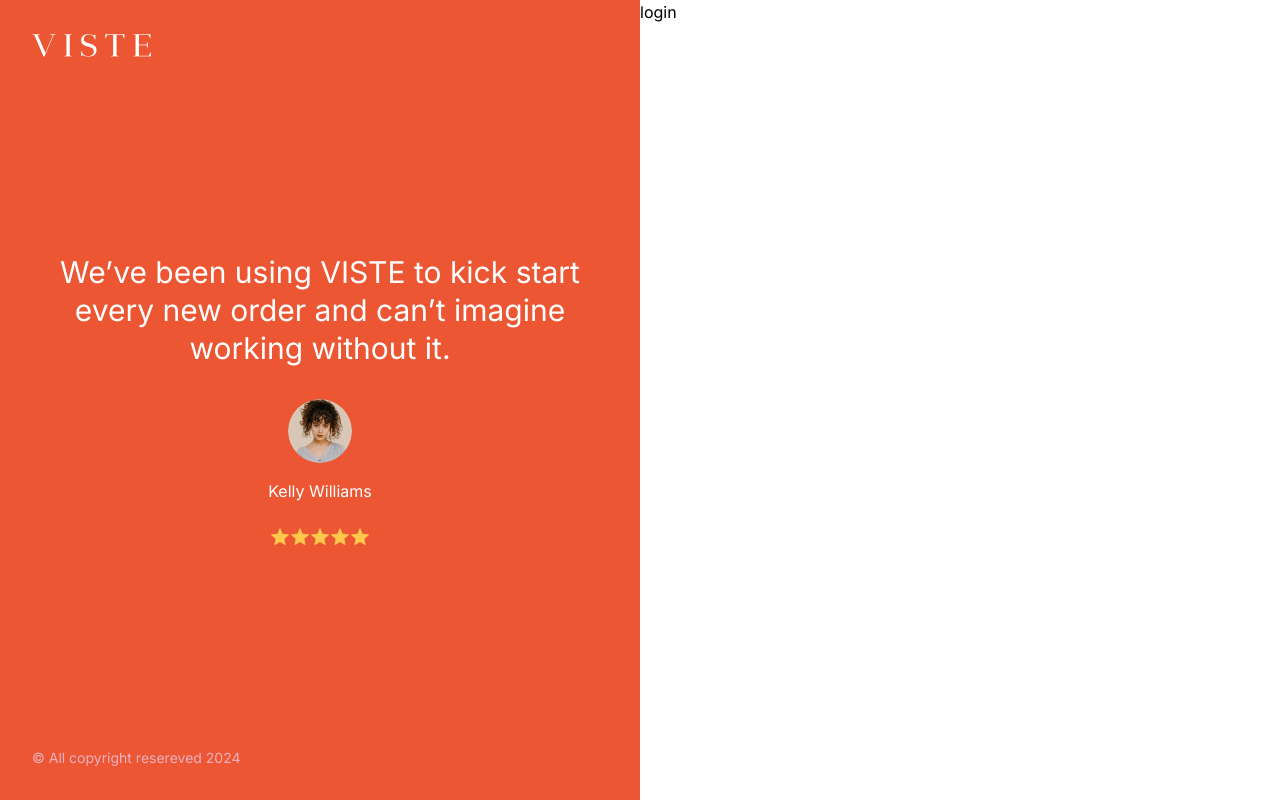
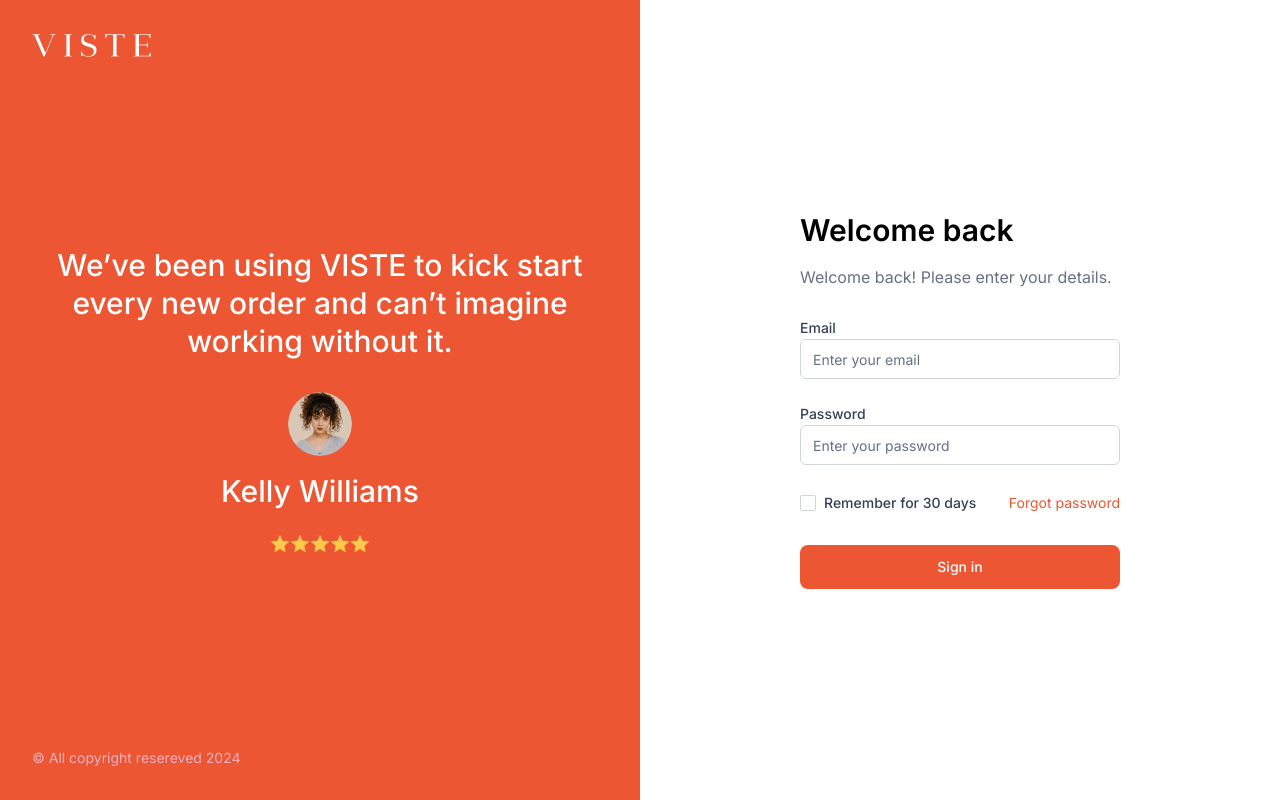
Before and after one commit to Viste360/Viste-Admin, a Next.js app: page /login in a window 1280 px wide. Built offline with nearby package versions, Linux system fonts and the light colour scheme; no server answers.

Commit message:
custom color palette added and login page developed

```diff
--- a/package.json
+++ b/package.json
@@ -11,6 +11,7 @@
   "dependencies": {
     "@hookform/resolvers": "^3.9.0",
     "@radix-ui/react-avatar": "^1.1.0",
+    "@radix-ui/react-checkbox": "^1.1.1",
     "@radix-ui/react-dialog": "^1.1.1",
     "@radix-ui/react-label": "^2.1.0",
     "@radix-ui/react-slot": "^1.1.0",
@@ -18,6 +19,7 @@
     "axios": "^1.7.3",
     "class-variance-authority": "^0.7.0",
     "clsx": "^2.1.1",
+    "formik": "^2.4.6",
     "lucide-react": "^0.427.0",
     "next": "14.2.5",
     "react": "^18",
--- a/src/app/(auth)/login/page.tsx
+++ b/src/app/(auth)/login/page.tsx
@@ -1,13 +1,85 @@
 "use client";
 
+import FormInput from "@/components/FormInput";
 import AuthLayout from "@/components/layout/AuthLayout";
+import { Button } from "@/components/ui/button";
 import UnAuthGuard from "@/hoc/UnAuthGuard";
 import React from "react";
+import validationSchema from "./validationSchema";
+import { useFormik } from "formik";
+import { useAppDispatch, useAppSelector } from "@/redux/hooks";
+import { loginAction } from "@/redux/actions/userAction";
+import { Label } from "@/components/ui/label";
+import { Checkbox } from "@/components/ui/checkbox";
+import Link from "next/link";
 
 const Login = () => {
+	const dispatch = useAppDispatch();
+	const { formSubmitting } = useAppSelector((state) => state.userState);
+	const { values, errors, touched, handleChange, handleBlur, handleSubmit } = useFormik({
+		initialValues: {
+			email: "",
+			password: "",
+		},
+		validationSchema,
+		onSubmit: (values) => {
+			dispatch(loginAction(values));
+		},
+	});
+
 	return (
 		<AuthLayout>
-			<div>login</div>
+			<main className="flex items-center justify-center h-screen">
+				<div className="flex flex-col items-center w-full">
+					<form
+						onSubmit={handleSubmit}
+						className=" flex flex-col justify-center w-10/12 sm:w-1/2 lg:w-8/12 xl:w-1/2 2xl:w-1/3 gap-2"
+					>
+						<h2 className="font-semibold text-black-1 text-center lg:text-start">Welcome back</h2>
+						<h6 className="text-black-4 text-center lg:text-start mb-6 mt-2">
+							Welcome back! Please enter your details.
+						</h6>
+						<FormInput
+							type="email"
+							placeholder="Enter your email"
+							label="Email"
+							value={values.email}
+							name="email"
+							error={errors.email}
+							isError={!!touched.email && !!errors.email}
+							handleBlur={handleBlur}
+							handleChange={handleChange}
+							disabled={formSubmitting}
+						/>
+						<FormInput
+							type="password"
+							placeholder="Enter your password"
+							label="Password"
+							value={values.password}
+							name="password"
+							error={errors.password}
+							isError={!!touched.password && !!errors.password}
+							handleBlur={handleBlur}
+							handleChange={handleChange}
+							disabled={formSubmitting}
+						/>
+						<div className="flex justify-between items-center">
+							<div className="flex items-center space-x-2">
+								<Checkbox id="remember" />
+								<Label className="text-black-3" htmlFor="remember">
+									Remember for 30 days
+								</Label>
+							</div>
+							<Link className="text-red-3 text-sm" href={"/password/forgot"}>
+								Forgot password
+							</Link>
+						</div>
+						<Button className="mt-6" variant="customSubmit" type="submit" size="full">
+							{formSubmitting ? "Loading...." : "Sign in"}
+						</Button>
+					</form>
+				</div>
+			</main>
 		</AuthLayout>
 	);
 };
--- a/src/app/globals.css
+++ b/src/app/globals.css
@@ -4,58 +4,74 @@
 
 @layer base {
 	:root {
-		--background: 0 0% 100%;
-		--foreground: 224 71.4% 4.1%;
-		--card: 0 0% 100%;
-		--card-foreground: 224 71.4% 4.1%;
-		--popover: 0 0% 100%;
-		--popover-foreground: 224 71.4% 4.1%;
-		--primary: 220.9 39.3% 11%;
-		--primary-foreground: 210 20% 98%;
-		--secondary: 220 14.3% 95.9%;
-		--secondary-foreground: 220.9 39.3% 11%;
-		--muted: 220 14.3% 95.9%;
-		--muted-foreground: 220 8.9% 46.1%;
-		--accent: 220 14.3% 95.9%;
-		--accent-foreground: 220.9 39.3% 11%;
-		--destructive: 0 84.2% 60.2%;
-		--destructive-foreground: 210 20% 98%;
-		--border: 220 13% 91%;
-		--input: 220 13% 91%;
-		--ring: 224 71.4% 4.1%;
-		--radius: 0.5rem;
-		--chart-1: 12 76% 61%;
-		--chart-2: 173 58% 39%;
-		--chart-3: 197 37% 24%;
-		--chart-4: 43 74% 66%;
-		--chart-5: 27 87% 67%;
-	}
-	.custom {
-		--background: 11.4, 83%, 56.3%;
-		--foreground: 0, 0%, 100%;
-		--card: 0 0% 100%;
-		--card-foreground: 224 71.4% 4.1%;
-		--popover: 0 0% 100%;
-		--popover-foreground: 224 71.4% 4.1%;
-		--primary: 220.9 39.3% 11%;
-		--primary-foreground: 210 20% 98%;
-		--secondary: 220 14.3% 95.9%;
-		--secondary-foreground: 267.7, 95.1%, 92%;
-		--muted: 220 14.3% 95.9%;
-		--muted-foreground: 220 8.9% 46.1%;
-		--accent: 220 14.3% 95.9%;
-		--accent-foreground: 220.9 39.3% 11%;
-		--destructive: 0 84.2% 60.2%;
-		--destructive-foreground: 210 20% 98%;
-		--border: 220 13% 91%;
-		--input: 220 13% 91%;
-		--ring: 224 71.4% 4.1%;
-		--radius: 0.5rem;
-		--chart-1: 12 76% 61%;
-		--chart-2: 173 58% 39%;
-		--chart-3: 197 37% 24%;
-		--chart-4: 43 74% 66%;
-		--chart-5: 27 87% 67%;
+		/*
+		--red-1: #B42318;
+		--red-2: #B54708;
+		--red-3: #EC5633;
+		--red-4: #EE765A;
+		--red-5: #EF866F;
+		--red-6: #EF866F;
+		--red-7: #F09682;
+		--red-8: #F2C6BC;
+		--red-9: #FFFAEB;
+		--red-10: #FEF3F2;
+
+
+		--green-1: #027A48;
+		--grean-2: #12B76A;
+		--green-3: #ECFDF3;
+
+
+
+		--black-1: #000000;
+		--black-2: #101828;
+		--black-3: #344054;
+		--black-4: #667085;
+		--black-5: #D0D5DD;
+
+
+
+		--white-1: #FFFFFF;
+		--white-2: #F4EBFF;
+
+
+		--blue-1: #2E90FA;
+
+		--purple-1: #EE46BC;
+
+		--violet-1: #E9D7FE;
+
+		*/
+
+		--red-1: 4.2 76.5% 40%;
+		--red-2: 21.8 91.5% 37.1%;
+		--red-3: 11.4 83% 56.3%;
+		--red-4: 11.4 81.3% 64.3%;
+		--red-5: 10.8 80% 68.6%;
+		--red-6: 10.8 80% 68.6%;
+		--red-7: 10.9 78.6% 72.5%;
+		--red-8: 11.1 67.5% 84.3%;
+		--red-9: 45 100% 96.1%;
+		--red-10: 5 85.7% 97.3%;
+
+		--green-1: 155 96.8% 24.3%;
+		--grean-2: 152 82.1% 39.4%;
+		--green-3: 144.7 81% 95.9%;
+
+		--black-1: 0 0% 0%;
+		--black-2: 220 42.9% 11%;
+		--black-3: 217.5 23.5% 26.7%;
+		--black-4: 220.6 13.2% 46.1%;
+		--black-5: 216.9 16% 84.1%;
+
+		--white-1: 0 0% 100%;
+		--white-2: 267 100% 96.1%;
+
+		--blue-1: 211.2 95.3% 58%;
+
+		--purple-1: 317.9 83.2% 60.4%;
+
+		--violet-1: 267.7 95.1% 92%;
 	}
 
 	.dark {
@@ -87,17 +103,26 @@
 }
 
 @layer base {
-	* {
-		@apply border-border;
-	}
-
 	h2 {
 		font-size: 30px;
 		line-height: 38px;
+		font-weight: 600;
+	}
+	h3 {
+		font-size: 30px;
+		line-height: 38px;
+		font-weight: 500;
 	}
 
 	h6 {
+		font-size: 16px;
+		line-height: 24px;
+		font-weight: 400;
+	}
+
+	p {
 		font-size: 14px;
 		line-height: 20px;
+		font-weight: 400;
 	}
 }
--- /dev/null
+++ b/src/components/FormInput.tsx
@@ -0,0 +1,52 @@
+"use client";
+
+import { FormikHandlers } from "formik";
+import React from "react";
+import { Input } from "./ui/input";
+import { Label } from "./ui/label";
+
+interface FormInputProps {
+	name: string;
+	label: string;
+	type: string;
+	value: string;
+	placeholder: string;
+	disabled: boolean;
+	isError: boolean;
+	error: string | undefined;
+	handleChange: FormikHandlers["handleChange"];
+	handleBlur: FormikHandlers["handleBlur"];
+}
+
+const FormInput: React.FC<FormInputProps> = ({
+	name,
+	label,
+	type = "text",
+	isError,
+	placeholder,
+	disabled,
+	value,
+	error,
+	handleChange,
+	handleBlur,
+}) => {
+	return (
+		<div className="flex flex-col space-y-1">
+			<Label htmlFor={name} className={"text-black-3"}>
+				{label}
+			</Label>
+			<Input
+				name={name}
+				type={type}
+				placeholder={placeholder}
+				disabled={disabled}
+				onBlur={handleBlur}
+				onChange={handleChange}
+				value={value}
+			/>
+			<div className="text-xs text-red-3 min-h-4">{isError ? error : ""}</div>
+		</div>
+	);
+};
+
+export default FormInput;
--- a/src/components/layout/AuthLayout.tsx
+++ b/src/components/layout/AuthLayout.tsx
@@ -8,8 +8,8 @@
 
 const AuthLayout: React.FC<AuthLayoutProps> = ({ children }) => {
 	return (
-		<div className="flex h-screen">
-			<div className="w-1/2 bg-background text-foreground p-8 md:flex flex-col hidden">
+		<div className="flex h-screen bg-white-1">
+			<div className="w-1/2 bg-red-3 text-white-1 p-8 lg:flex flex-col hidden">
 				<Image
 					src={"/images/VisteAdmin.png"}
 					alt="viste-admin-logo"
@@ -17,11 +17,11 @@
 					height={300}
 				/>
 				<div className="flex flex-col justify-center items-center flex-grow">
-					<h2 className="text-center mb-8">
+					<h3 className="text-center mb-8">
 						We’ve been using VISTE to kick start <br /> every new order and can’t
 						imagine <br />
 						working without it.
-					</h2>
+					</h3>
 					<Avatar className="w-16 h-16">
 						<Image fill src={"/images/Avatar.png"} alt="viste-admin" />
 					</Avatar>
@@ -34,11 +34,11 @@
 						<Image src={"/images/Star.png"} alt="star" width={20} height={20} />
 					</div>
 				</div>
-				<h6 className="text-secondary-foreground opacity-70">
+				<p className="text-violet-1 opacity-70">
 					© All copyright resereved 2024
-				</h6>
+				</p>
 			</div>
-			<div className="w-1/2">{children}</div>
+			<div className="w-full lg:w-1/2">{children}</div>
 		</div>
 	);
 };
--- a/src/components/ui/button.tsx
+++ b/src/components/ui/button.tsx
@@ -1,8 +1,8 @@
-import * as React from "react"
-import { Slot } from "@radix-ui/react-slot"
-import { cva, type VariantProps } from "class-variance-authority"
+import * as React from "react";
+import { Slot } from "@radix-ui/react-slot";
+import { cva, type VariantProps } from "class-variance-authority";
 
-import { cn } from "@/lib/utils"
+import { cn } from "@/lib/utils";
 
 const buttonVariants = cva(
 	"inline-flex items-center justify-center whitespace-nowrap rounded-md text-sm font-medium ring-offset-background transition-colors focus-visible:outline-none focus-visible:ring-2 focus-visible:ring-ring focus-visible:ring-offset-2 disabled:pointer-events-none disabled:opacity-50",
@@ -10,20 +10,20 @@
 		variants: {
 			variant: {
 				default: "bg-primary text-primary-foreground hover:bg-primary/90",
-        destructive:
-          "bg-destructive text-destructive-foreground hover:bg-destructive/90",
+				destructive: "bg-destructive text-destructive-foreground hover:bg-destructive/90",
 				outline:
         "border border-input bg-background hover:bg-accent hover:text-accent-foreground",
-        secondary:
-          "bg-secondary text-secondary-foreground hover:bg-secondary/80",
+				secondary: "bg-secondary text-secondary-foreground hover:bg-secondary/80",
 				ghost: "hover:bg-accent hover:text-accent-foreground",
 				link: "text-primary underline-offset-4 hover:underline",
+				customSubmit: "bg-red-3 text-white-1 hover:bg-red-2",
 			},
 			size: {
 				default: "h-10 px-4 py-2",
 				sm: "h-9 rounded-md px-3",
 				lg: "h-11 rounded-md px-8",
 				icon: "h-10 w-10",
+        full: "w-full h-11 rounded-lg"
 			},
 		},
 		defaultVariants: {
@@ -31,26 +31,26 @@
 			size: "default",
 		},
 	}
-)
+);
 
 export interface ButtonProps
 	extends React.ButtonHTMLAttributes<HTMLButtonElement>,
 		VariantProps<typeof buttonVariants> {
-  asChild?: boolean
+	asChild?: boolean;
 }
 
 const Button = React.forwardRef<HTMLButtonElement, ButtonProps>(
 	({ className, variant, size, asChild = false, ...props }, ref) => {
-    const Comp = asChild ? Slot : "button"
+		const Comp = asChild ? Slot : "button";
 		return (
 			<Comp
 				className={cn(buttonVariants({ variant, size, className }))}
 				ref={ref}
 				{...props}
 			/>
-    )
+		);
 	}
-)
-Button.displayName = "Button"
+);
+Button.displayName = "Button";
 
-export { Button, buttonVariants }
+export { Button, buttonVariants };
--- /dev/null
+++ b/src/components/ui/checkbox.tsx
@@ -0,0 +1,30 @@
+"use client"
+
+import * as React from "react"
+import * as CheckboxPrimitive from "@radix-ui/react-checkbox"
+import { Check } from "lucide-react"
+
+import { cn } from "@/lib/utils"
+
+const Checkbox = React.forwardRef<
+  React.ElementRef<typeof CheckboxPrimitive.Root>,
+  React.ComponentPropsWithoutRef<typeof CheckboxPrimitive.Root>
+>(({ className, ...props }, ref) => (
+  <CheckboxPrimitive.Root
+    ref={ref}
+    className={cn(
+      "peer h-4 w-4 shrink-0 rounded-sm border border-black-5 ring-offset-background focus-visible:outline-none focus-visible:ring-2 focus-visible:ring-ring focus-visible:ring-offset-2 disabled:cursor-not-allowed disabled:opacity-50 data-[state=checked]:bg-primary data-[state=checked]:text-black-3",
+      className
+    )}
+    {...props}
+  >
+    <CheckboxPrimitive.Indicator
+      className={cn("flex items-center justify-center text-current")}
+    >
+      <Check className="h-4 w-4" />
+    </CheckboxPrimitive.Indicator>
+  </CheckboxPrimitive.Root>
+))
+Checkbox.displayName = CheckboxPrimitive.Root.displayName
+
+export { Checkbox }
--- a/src/components/ui/input.tsx
+++ b/src/components/ui/input.tsx
@@ -11,7 +11,7 @@
       <input
         type={type}
         className={cn(
-          "flex h-10 w-full rounded-md border border-input bg-background px-3 py-2 text-sm ring-offset-background file:border-0 file:bg-transparent file:text-sm file:font-medium placeholder:text-muted-foreground focus-visible:outline-none focus-visible:ring-2 focus-visible:ring-ring focus-visible:ring-offset-2 disabled:cursor-not-allowed disabled:opacity-50",
+          "flex h-10 w-full rounded-md border border-black-5 bg-background px-3 py-2 text-sm ring-offset-background file:border-0 file:bg-transparent file:text-sm file:font-medium placeholder:text-black-4 focus-visible:outline-none focus-visible:ring-1 focus-visible:ring-black-4 focus-visible:ring-offset-0 disabled:cursor-not-allowed disabled:opacity-50",
           className
         )}
         ref={ref}
--- a/src/providers/AuthProvider.tsx
+++ b/src/providers/AuthProvider.tsx
@@ -8,7 +8,7 @@
 	const dispatch = useAppDispatch();
 
 	useEffect(() => {
-		dispatch(keepLoginAction());
+		// dispatch(keepLoginAction());
 	}, []);
 
 	return <>{children}</>;
--- a/src/redux/actions/userAction.ts
+++ b/src/redux/actions/userAction.ts
@@ -80,6 +80,8 @@
 	{ rejectValue: string }
 >("user/login", async (payload, thunkApi) => {
 	try {
+
+		console.log("submitting")
 		const { data } = await loginApi(payload);
 
 		return data;
--- a/tailwind.config.ts
+++ b/tailwind.config.ts
@@ -17,47 +17,47 @@
 				"2xl": "1400px",
 			},
 		},
-		extend: {
 		colors: {
-				border: "hsl(var(--border))",
-				input: "hsl(var(--input))",
-				ring: "hsl(var(--ring))",
-				background: "hsl(var(--background))",
-				foreground: "hsl(var(--foreground))",
-				primary: {
-					DEFAULT: "hsl(var(--primary))",
-					foreground: "hsl(var(--primary-foreground))",
+			red: {
+				"1": "hsl(var(--red-1))",
+				"2": "hsl(var(--red-2))",
+				"3": "hsl(var(--red-3))",
+				"4": "hsl(var(--red-4))",
+				"5": "hsl(var(--red-5))",
+				"6": "hsl(var(--red-6))",
+				"7": "hsl(var(--red-7))",
+				"8": "hsl(var(--red-8))",
+				"9": "hsl(var(--red-9))",
+				"10": "hsl(var(--red-10))",
 			},
-				secondary: {
-					DEFAULT: "hsl(var(--secondary))",
-					foreground: "hsl(var(--secondary-foreground))",
+			black: {
+				"1": "hsl(var(--black-1))",
+				"2": "hsl(var(--black-2))",
+				"3": "hsl(var(--black-3))",
+				"4": "hsl(var(--black-4))",
+				"5": "hsl(var(--black-5))",
 			},
-				destructive: {
-					DEFAULT: "hsl(var(--destructive))",
-					foreground: "hsl(var(--destructive-foreground))",
+			white: {
+				"1": "hsl(var(--white-1))",
+				"2": "hsl(var(--white-2))",
+				"3": "hsl(var(--white-3))",
 			},
-				muted: {
-					DEFAULT: "hsl(var(--muted))",
-					foreground: "hsl(var(--muted-foreground))",
+			green: {
+				"1": "hsl(var(--green-1))",
+				"2": "hsl(var(--green-2))",
+				"3": "hsl(var(--green-3))",
 			},
-				accent: {
-					DEFAULT: "hsl(var(--accent))",
-					foreground: "hsl(var(--accent-foreground))",
+			blue: {
+				"1": "hsl(var(--blue-1))",
 			},
-				popover: {
-					DEFAULT: "hsl(var(--popover))",
-					foreground: "hsl(var(--popover-foreground))",
+			purple: {
+				"1": "hsl(var(--purple-1))",
 			},
-				card: {
-					DEFAULT: "hsl(var(--card))",
-					foreground: "hsl(var(--card-foreground))",
+			violet: {
+				"1": "hsl(var(--violet-1))",
 			},
 		},
-			borderRadius: {
-				lg: "var(--radius)",
-				md: "calc(var(--radius) - 2px)",
-				sm: "calc(var(--radius) - 4px)",
-			},
+		extend: {
 			keyframes: {
 				"accordion-down": {
 					from: { height: "0" },
```
Also changed, not shown: src/redux/slices/userSlice.ts (+19 -17 lines), 1 other file (tests, documents, lock files or other folders). Lines whose indentation alone changed are shown as unchanged.
